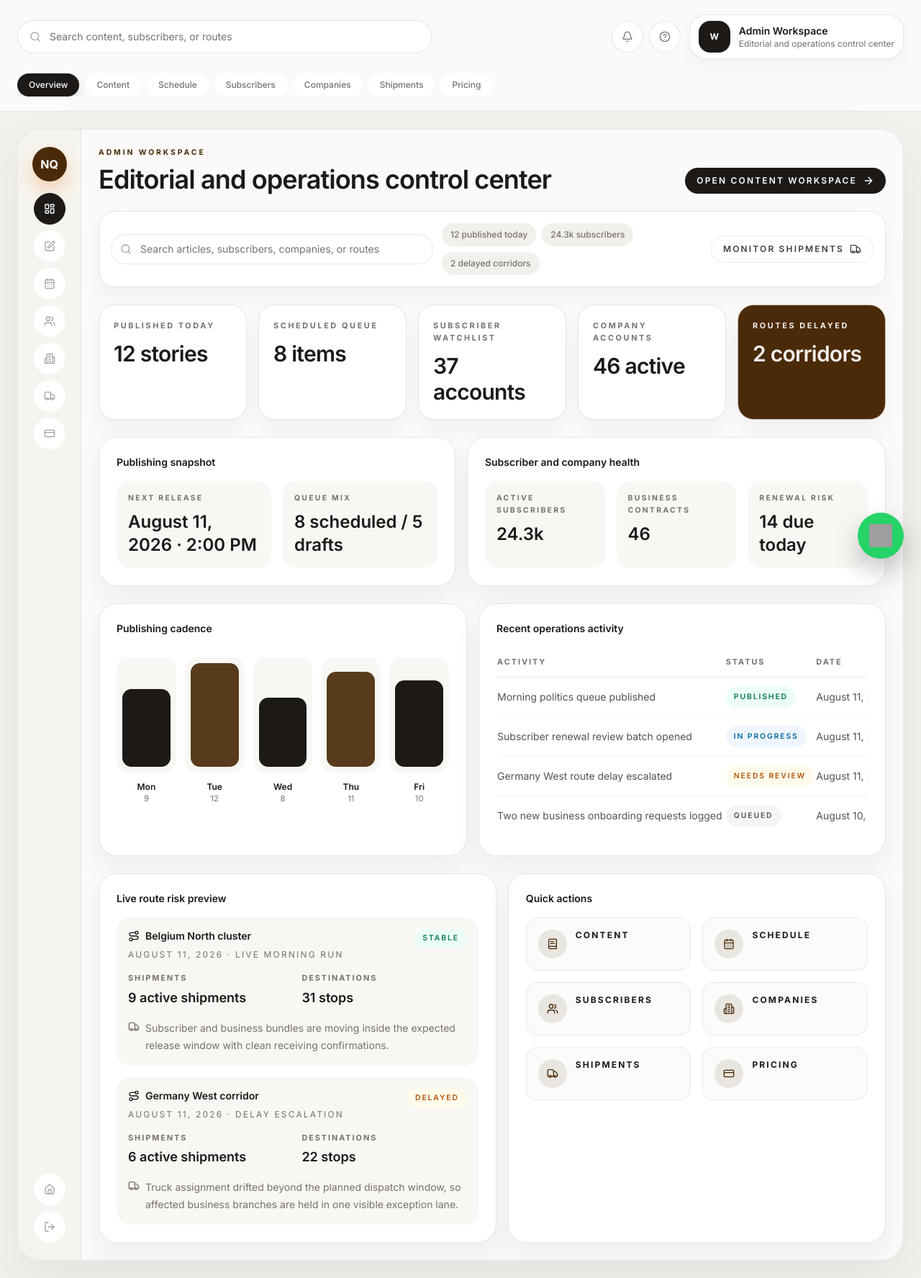
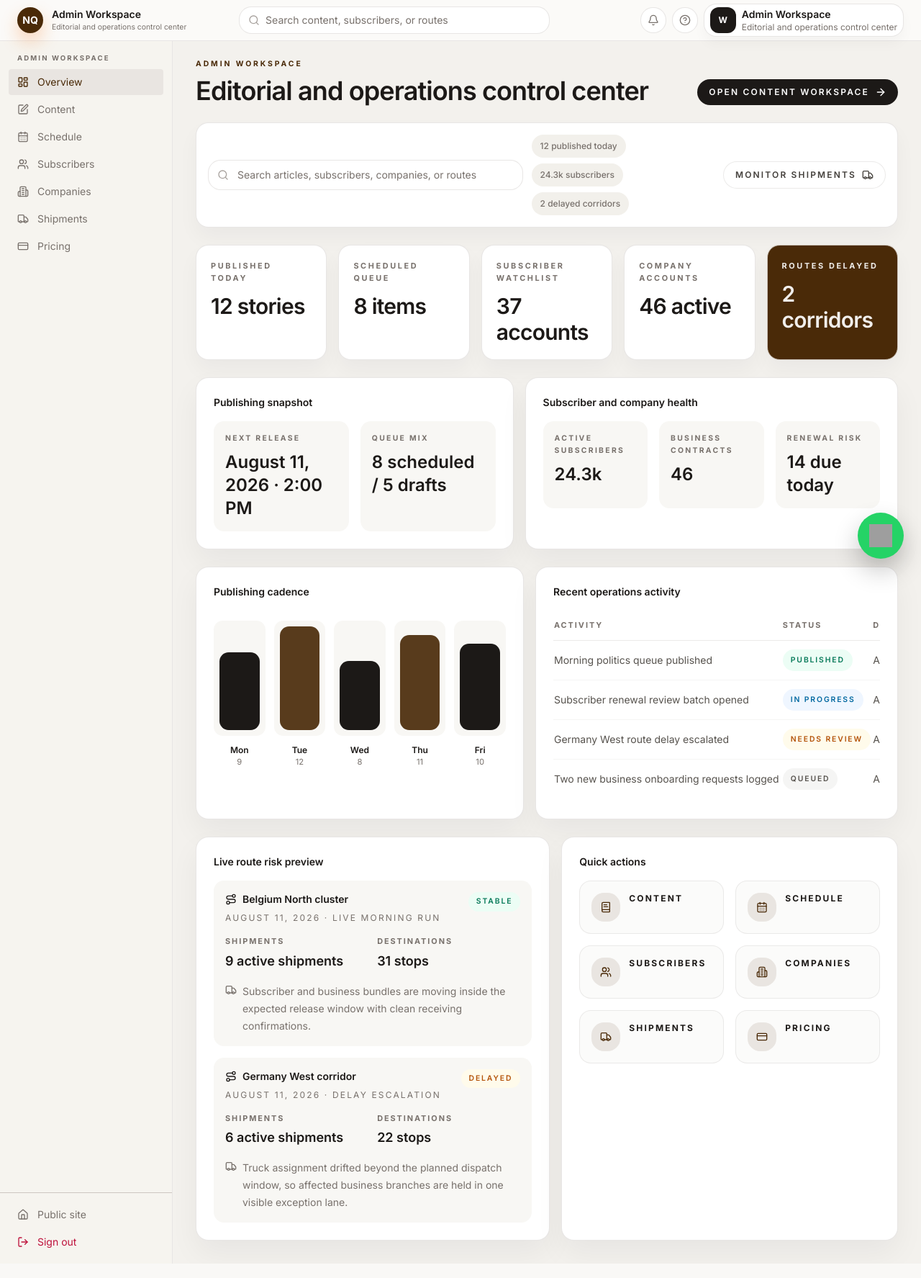
Before and after one commit to SuraKal/newsletter, a React (Vite) app: page /admin/overview in a window 1280 px wide. Shown: the whole page at 72% size. Built offline with nearby package versions, Linux system fonts and the light colour scheme; grey boxes are pictures that could not be loaded; the HTML template or start-up script is replaced by a standard one; a web font is replaced by a local one.

Commit message:
'layoutdone#3'

```diff
--- a/src/components/dashboard/DashboardShell.jsx
+++ b/src/components/dashboard/DashboardShell.jsx
@@ -20,20 +20,11 @@ const getInitials = (name) =>
     .slice(0, 2)
     .toUpperCase();
 
-const getRailLinkClass = (isActive) =>
+const getSidebarLinkClass = (isActive) =>
   [
-    "dashboard-rail-button",
-    "flex h-11 w-11 items-center justify-center border",
-    isActive ? "dashboard-rail-button-active" : "border-transparent",
-  ]
-    .filter(Boolean)
-    .join(" ");
-
-const getSectionPillClass = (isActive) =>
-  [
-    "dashboard-section-pill",
-    "inline-flex items-center px-4 py-2 font-sans text-xs font-medium",
-    isActive ? "dashboard-section-pill-active" : "",
+    "dashboard-sidebar-link",
+    "flex w-full items-center gap-3 rounded-lg px-3 py-2 font-sans text-sm",
+    isActive ? "dashboard-sidebar-link-active" : "",
   ]
     .filter(Boolean)
     .join(" ");
@@ -56,45 +47,62 @@ export default function DashboardShell({ workspaceKey, children }) {
   }
 
   return (
-    <>
-      <header className="dashboard-topbar px-4 py-4 sm:px-6 sm:py-5">
-            <div className="flex flex-col gap-4 lg:flex-row lg:items-center lg:justify-between">
-              <div className="dashboard-search-shell relative w-full max-w-xl">
+    <div className="dashboard-workspace min-h-screen">
+      <header className="dashboard-topbar sticky top-0 z-40">
+        <div className="flex h-14 items-center gap-3 px-3 sm:px-4 lg:px-6">
+          <Link
+            to="/"
+            className="dashboard-home-mark flex h-9 w-9 shrink-0 items-center justify-center font-sans text-sm font-bold text-white"
+            aria-label="Return home"
+          >
+            NQ
+          </Link>
+
+          <div className="hidden min-w-0 flex-col sm:flex">
+            <p className="truncate font-sans text-sm font-semibold text-stone-900 dark:text-stone-100">
+              {workspace.label}
+            </p>
+            <p className="truncate font-sans text-[0.65rem] text-stone-500 dark:text-stone-400">
+              {workspace.subtitle}
+            </p>
+          </div>
+
+          <div className="mx-auto flex w-full max-w-md px-2">
+            <div className="dashboard-search-shell relative w-full">
               <Search
                 aria-hidden="true"
-                  className="pointer-events-none absolute left-4 top-1/2 h-4 w-4 -translate-y-1/2 text-stone-400"
+                className="pointer-events-none absolute left-3 top-1/2 h-4 w-4 -translate-y-1/2 text-stone-400"
               />
               <div
                 aria-label={`${workspace.label} search placeholder`}
-                  className="w-full py-3 pl-11 pr-4 font-sans text-sm text-stone-500"
+                className="w-full py-2 pl-9 pr-3 font-sans text-sm text-stone-500"
               >
                 {workspace.searchPlaceholder}
               </div>
             </div>
+          </div>
 
-              <div className="flex items-center justify-between gap-3 sm:justify-end">
-                <div className="flex items-center gap-2">
+          <div className="ml-auto flex items-center gap-2">
             <button
               type="button"
-                    className="dashboard-utility-button flex h-11 w-11 items-center justify-center"
+              className="dashboard-utility-button flex h-9 w-9 items-center justify-center"
               aria-label="Notifications"
             >
               <Bell className="h-4 w-4" />
             </button>
             <button
               type="button"
-                    className="dashboard-utility-button flex h-11 w-11 items-center justify-center"
+              className="dashboard-utility-button flex h-9 w-9 items-center justify-center"
               aria-label="Help"
             >
               <CircleHelp className="h-4 w-4" />
             </button>
-                </div>
 
-                <div className="dashboard-profile-card flex items-center gap-3 px-3 py-2">
-                  <div className="flex h-11 w-11 items-center justify-center rounded-2xl bg-stone-900 font-sans text-xs font-bold text-white">
+            <div className="dashboard-profile-card flex items-center gap-2 px-2 py-1">
+              <div className="flex h-9 w-9 items-center justify-center rounded-xl bg-stone-900 font-sans text-xs font-bold text-white">
                 {getInitials(user?.name)}
               </div>
-                  <div className="min-w-0">
+              <div className="hidden min-w-0 lg:block">
                 <p className="truncate font-sans text-sm font-semibold text-stone-900 dark:text-stone-100">
                   {user?.name || workspace.label}
                 </p>
@@ -105,83 +113,51 @@ export default function DashboardShell({ workspaceKey, children }) {
             </div>
           </div>
         </div>
-
-            <nav
-              className="mt-5 hidden overflow-x-auto md:block"
-              aria-label={`${workspace.label} sections`}
-            >
-              <ul className="flex min-w-max gap-2">
-                {workspace.sections.map((section) => (
-                  <li key={section.path}>
-                    <NavLink
-                      to={section.path}
-                      className={({ isActive }) => getSectionPillClass(isActive)}
-                    >
-                      {section.label}
-                    </NavLink>
-                  </li>
-                ))}
-              </ul>
-            </nav>
       </header>
 
-        <div className="dashboard-workspace min-h-screen px-3 py-3 sm:px-4 sm:py-4 lg:px-6 lg:py-6">
-          <div className="dashboard-frame overflow-hidden">
-            <div className="grid min-h-[calc(100vh-2rem)] grid-cols-1 md:grid-cols-[88px_minmax(0,1fr)]">
-            <aside className="dashboard-rail hidden md:flex md:flex-col md:items-center md:justify-between md:px-4 md:py-6">
-              <div className="flex flex-col items-center gap-4">
-                <Link
-                  to="/"
-                  className="dashboard-home-mark flex h-12 w-12 items-center justify-center font-sans text-base font-bold text-white"
-                  aria-label="Return home"
-                >
-                  NQ
-                </Link>
-                <div className="flex flex-col items-center gap-2">
+      <div className="flex">
+        <aside className="dashboard-sidebar sticky top-14 hidden w-60 shrink-0 flex-col md:flex">
+          <nav className="flex-1 overflow-y-auto px-3 py-4" aria-label={`${workspace.label} navigation`}>
+            <p className="dashboard-nav-group-label px-3 font-sans text-[0.6rem] font-bold uppercase tracking-[0.22em]">
+              {workspace.label}
+            </p>
+            <div className="mt-2 space-y-0.5">
               {workspace.sections.map((section) => (
                 <NavLink
                   key={section.path}
                   to={section.path}
-                      className={({ isActive }) => getRailLinkClass(isActive)}
-                      title={section.label}
-                      aria-label={section.label}
+                  className={({ isActive }) => getSidebarLinkClass(isActive)}
                 >
-                      <section.icon className="h-4 w-4" />
+                  <section.icon className="h-4 w-4 shrink-0" />
+                  <span>{section.label}</span>
                 </NavLink>
               ))}
             </div>
-              </div>
+          </nav>
 
-              <div className="flex flex-col items-center gap-2">
-                <Link
-                  to="/"
-                  className={getRailLinkClass(false)}
-                  title="Public site"
-                  aria-label="Public site"
-                >
-                  <Home className="h-4 w-4" />
+          <div className="flex flex-col gap-0.5 border-t px-3 py-3">
+            <Link to="/" className={getSidebarLinkClass(false)}>
+              <Home className="h-4 w-4 shrink-0" />
+              <span>Public site</span>
             </Link>
             <button
               type="button"
               onClick={() => logout(false)}
-                  className={getRailLinkClass(false)}
-                  title="Sign out"
-                  aria-label="Sign out"
+              className={`${getSidebarLinkClass(false)} text-rose-700 dark:text-rose-300`}
             >
-                  <LogOut className="h-4 w-4" />
+              <LogOut className="h-4 w-4 shrink-0" />
+              <span>Sign out</span>
             </button>
           </div>
         </aside>
 
-            <div className="min-w-0">
         <main
           id="main-content"
           tabIndex={-1}
-                className="dashboard-main space-y-6 px-4 pb-24 pt-5 focus:outline-none sm:px-6 sm:py-6 md:pb-6"
+          className="dashboard-main min-h-[calc(100vh-3.5rem)] min-w-0 flex-1 px-3 pb-24 pt-5 focus:outline-none sm:px-5 sm:py-6 md:pb-8 lg:px-8"
         >
           {children}
         </main>
-            </div>
       </div>
 
       <nav
@@ -259,7 +235,5 @@ export default function DashboardShell({ workspaceKey, children }) {
         </div>
       ) : null}
     </div>
-      </div>
-    </>
   );
 }
--- a/src/index.css
+++ b/src/index.css
@@ -59,9 +59,9 @@
     --dashboard-border: rgba(231, 229, 228, 0.95);
     --dashboard-accent: #4A2A08;
     --dashboard-accent-strong: #4A2A08;
-    --dashboard-radius-shell: 2rem;
-    --dashboard-radius-panel: 1.6rem;
-    --dashboard-radius-card: 1.2rem;
+    --dashboard-radius-shell: 1.5rem;
+    --dashboard-radius-panel: 1.1rem;
+    --dashboard-radius-card: 0.9rem;
     --dashboard-radius-pill: 999px;
     --dashboard-shadow-shell: 0 30px 80px rgba(15, 23, 42, 0.06);
     --dashboard-shadow-panel: 0 18px 40px rgba(15, 23, 42, 0.05);
@@ -506,16 +506,36 @@
     color: var(--dashboard-text);
   }
 
-  .dashboard-frame {
-    border-radius: var(--dashboard-radius-shell);
-    border: 1px solid var(--dashboard-border);
-    background: var(--dashboard-frame);
-    box-shadow: var(--dashboard-shadow-shell);
+  .dashboard-sidebar {
+    border-right: 1px solid var(--dashboard-border);
+    background: var(--dashboard-rail);
   }
 
-  .dashboard-rail {
-    border-right: 1px solid var(--dashboard-border);
-    background: var(--dashboard-rail);
+  .dashboard-sidebar-link {
+    display: flex;
+    align-items: center;
+    gap: 0.55rem;
+    color: var(--dashboard-muted);
+    transition: color 0.2s ease, background-color 0.2s ease, transform 0.2s ease;
+  }
+
+  .dashboard-sidebar-link:hover,
+  .dashboard-sidebar-link:focus-visible {
+    color: var(--dashboard-text);
+  }
+
+  .dashboard-sidebar-link-active {
+    background: color-mix(in srgb, var(--dashboard-accent) 12%, var(--dashboard-panel));
+    color: var(--dashboard-accent-strong);
+  }
+
+  .dashboard-nav-group-label {
+    color: var(--dashboard-muted);
+    letter-spacing: 0.1em;
+    text-transform: uppercase;
+    font-weight: 700;
+    font-size: 0.6rem;
+    padding: 0 0.75rem;
   }
 
   .dashboard-home-mark {
```
Lines whose indentation alone changed are shown as unchanged.
